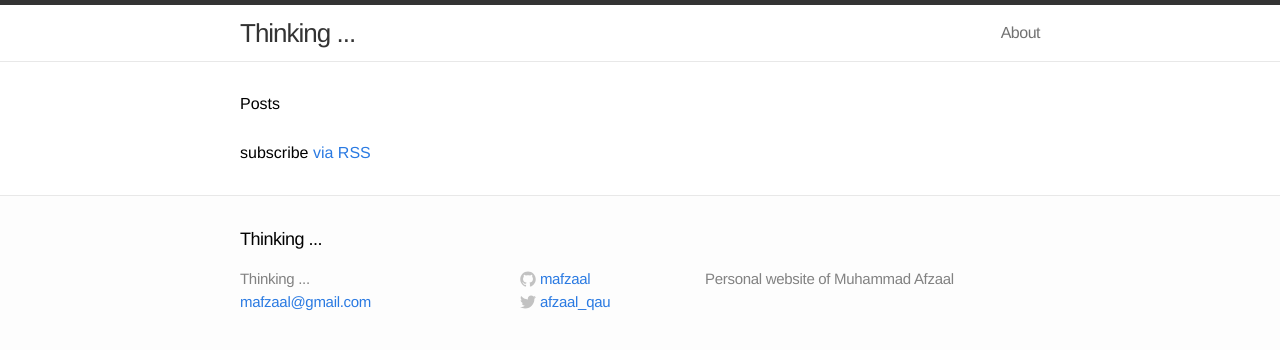
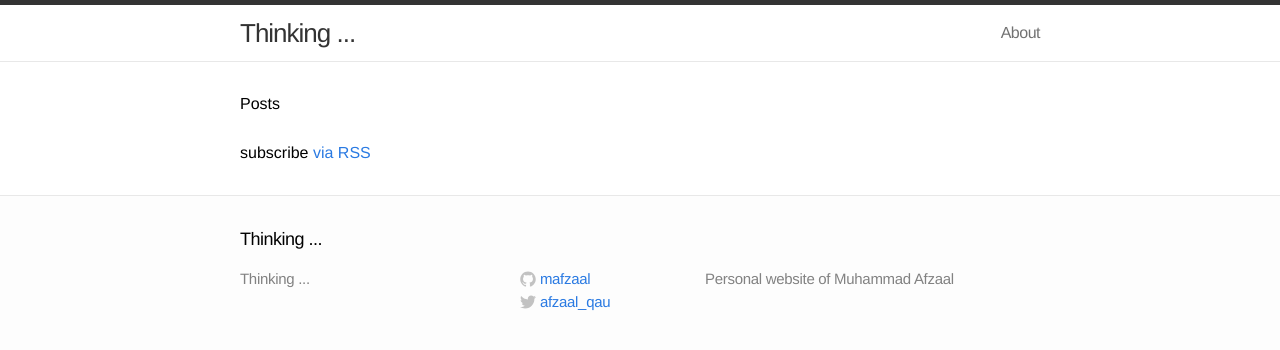
Before and after one commit to mafzaal/mafzaal.github.io, a Jekyll site: the page built from index.html, in a window 1280 px wide. Shown: the top 350 px of the page. Built offline with Jekyll 4.4.1, drawn with Linux system fonts in a browser that asks for light colours.

Commit message:
removed email address

```diff
--- a/_config.yml
+++ b/_config.yml
@@ -1,6 +1,6 @@
 # Site settings
 title: Thinking ...
-email: mafzaal@gmail.com
+email: ""
 description: "Personal website of Muhammad Afzaal"
 url: "http://polyprogrammer.com"
 twitter_username: afzaal_qau
```
